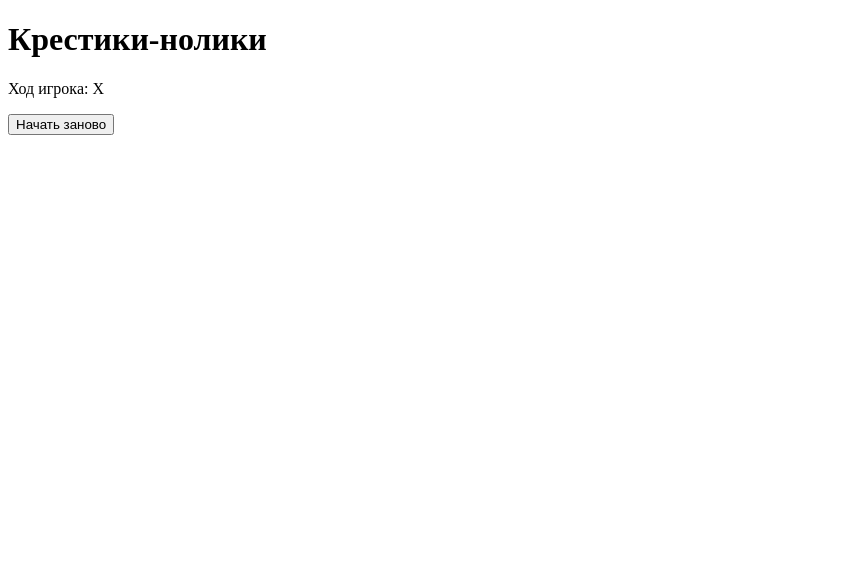
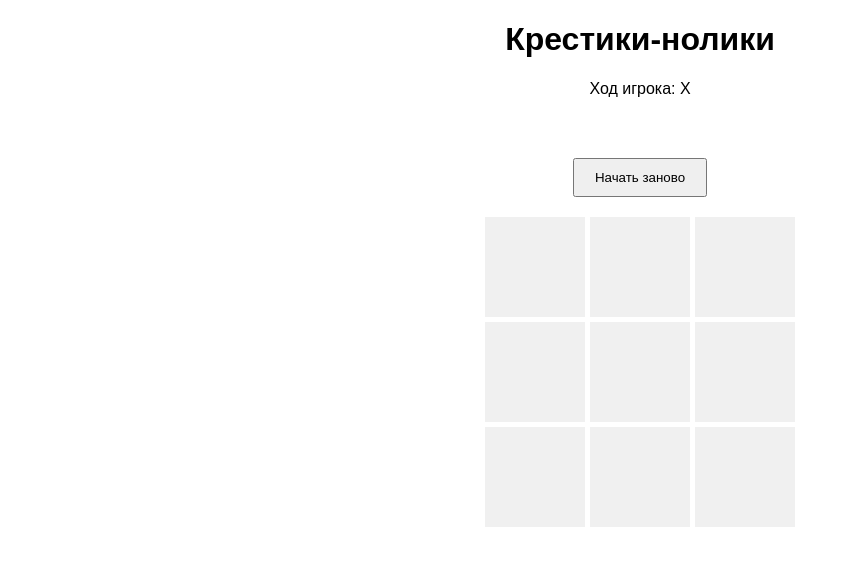
Before and after one commit to duxa4854/laba22_isrpo, a plain HTML site: page tic-tac-toe/index.html in a window 1280 px wide. Shown: the whole page, without its empty margins (0-850 px from the left). Drawn offline with Linux system fonts and the light colour scheme.

Commit message:
Step 3: added basic CSS styling for tic-tac-toe

```diff
--- a/tic-tac-toe/index.html
+++ b/tic-tac-toe/index.html
@@ -5,7 +5,7 @@
     <meta charset="UTF-8">
     <meta name="viewport" content="width=device-width, initial-scale=1.0">
     <title>Крестики-нолики</title>
-</head>
+    <link rel="stylesheet" href="style.css" />
 
 <body>
     <h1>Крестики-нолики</h1>
--- a/tic-tac-toe/main.js
+++ b/tic-tac-toe/main.js
@@ -0,0 +1,2 @@
+const cells = document.querySelectorAll("cell");
+const statusText = document.getElementById("s");
--- a/tic-tac-toe/style.css
+++ b/tic-tac-toe/style.css
@@ -0,0 +1,29 @@
+body {
+  font-family: Arial, sans-serif;
+  text-align: center;
+}
+.board {
+  display: grid;
+  grid-template-columns: repeat(3, 100px);
+  grid-gap: 5px;
+  justify-content: center;
+  margin: 20px auto;
+}
+.cell {
+  width: 100px;
+  height: 100px;
+  background: #f0f0f0;
+  font-size: 48px;
+  display: flex;
+  justify-content: center;
+  align-items: center;
+  cursor: pointer;
+  user-select: none;
+}
+.cell:hover {
+  background: #ddd;
+}
+button {
+  margin-top: 20px;
+  padding: 10px 20px;
+}
```
Also changed, not shown: img/step3_tic-tac-toe_CssLab23.png (added).
